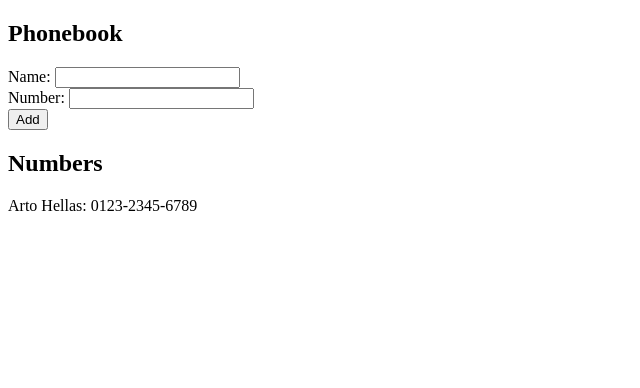
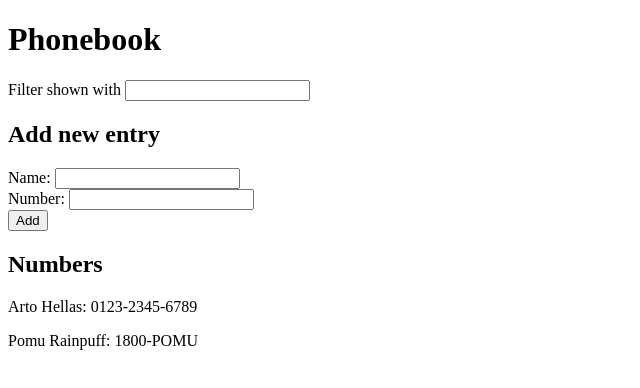
Before and after one commit to SimonO7/Full-Stack-Open, a React (Create React App) app in the folder Part2/phonebook/: page / in a window 1280 px wide. Shown: the top 388 px of the page, without its empty margins (0-640 px from the left). Built offline with nearby package versions, Linux system fonts and the light colour scheme.

Commit message:
Complete exercise 2.9

```diff
--- a/Part2/phonebook/src/App.js
+++ b/Part2/phonebook/src/App.js
@@ -5,10 +5,15 @@ const App = () => {
     {
       name: 'Arto Hellas',
       number: '0123-2345-6789'
+    },
+    {
+      name: 'Pomu Rainpuff',
+      number: '1800-POMU'
     }
   ])
   const [newName, setNewName] = useState('')
   const [newNumber, setNewNumber] = useState('')
+  const [searchQuery, setSearchQuery] = useState('')
 
   // Handle new input into the name field
   const handleNameEntry = (event) => {
@@ -18,6 +23,11 @@ const App = () => {
   // Handle new input into number field
   const handleNumberEntry = (event) => {
     setNewNumber(event.target.value)
+  }
+
+  // Handle new input into the search field
+  const handleSearchEntry = (event) => {
+    setSearchQuery(event.target.value)
   }
 
   // Handle adding entry into the phonebook
@@ -54,9 +64,16 @@ const App = () => {
     return false
   }
 
+  // Filter out entries based on the search query
+  const entriesToShow = persons.filter(person => person.name.toLowerCase().includes(searchQuery.toLowerCase()))
+
   return (
     <div>
-      <h2>Phonebook</h2>
+      <h1>Phonebook</h1>
+      <div>
+        Filter shown with <input value={searchQuery} onChange={handleSearchEntry} />
+      </div>
+      <h2>Add new entry</h2>
       <form onSubmit={addEntry}>
         <div>
           Name: <input value={newName} onChange={handleNameEntry} />
@@ -70,7 +87,7 @@ const App = () => {
       </form>
       <h2>Numbers</h2>
       <div>
-        {persons.map(person => <p key={person.name}>{person.name}: {person.number}</p>)}
+        {entriesToShow.map(person => <p key={person.name}>{person.name}: {person.number}</p>)}
       </div>
     </div>
   )
```
